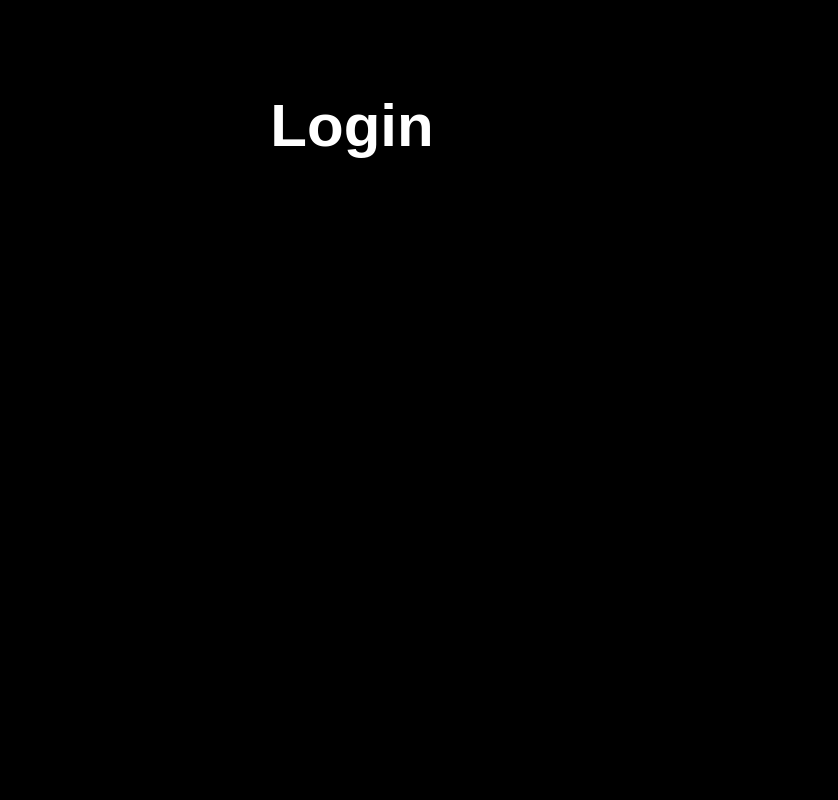
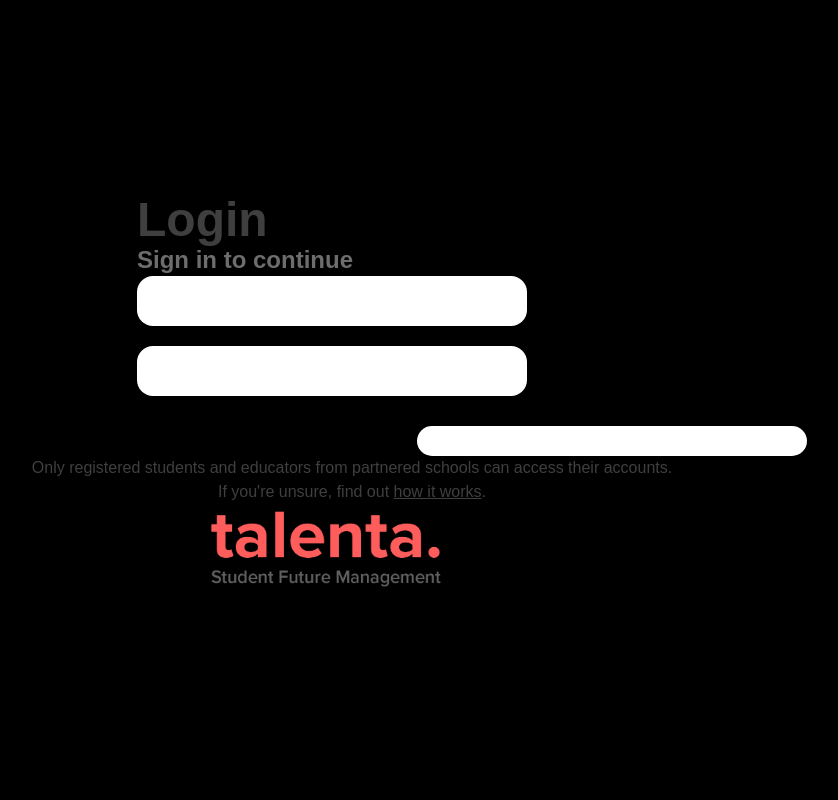
Before and after one commit to hindra2/talenta, a Next.js app: page /login-page in a window 1280 px wide. Shown: the top 800 px of the page, without its empty margins (288-1126 px from the left). Built offline with nearby package versions, Linux system fonts and the light colour scheme.

Commit message:
In Progress Login

```diff
--- a/src/app/login-page/page.tsx
+++ b/src/app/login-page/page.tsx
@@ -2,10 +2,36 @@ import Header from "@/Components/logo";
 export default function Home() {
   return (
     <main className="flex min-h-screen flex-col items-center justify-between p-24">
-      <div className="text-6xl font-bold">Login</div>
-      <div className="mt-[700px] w-[250px] h-[250px]">
-        <Header /> { }
+      <div className="mt-[100px]">
+        <div className="ml-[110px]">
+          <span className="text-5xl font-bold text-headingBlack">Login
+          </span>
+          <br></br>
+          <span className="text-2xl font-semibold text-subheadingBlack">
+            Sign in to continue
+          </span>
+        </div>
+        <div>
+          <div className="flex w-[60%] h-[50px] w-[400px] bg-white shadow-lg rounded-2xl ml-[110px]">
+            <span className="ml-[35px]">EMAIL</span>
+          </div>
+          <div className="flex w-[60%] h-[50px] w-[400px] mt-[20px] bg-white shadow-lg rounded-2xl ml-[110px]">
+            <span className="ml-[35px]">PASSWORD</span>
+          </div>
+          <div className="flex w-[60%] h-[30px] w-[120px] mt-[30px] bg-white shadow-lg rounded-3xl ml-[390px]">
+            <span className="ml-[35px] mt-[2px]"><center>LOGIN</center></span>
+          </div>
+        </div>
+        <div className="w-[650px] text-1xl text-headingBlack">
+          <center>Only registered students and educators from partnered schools can access their accounts.</center>
+
+          <center>If you're unsure, find out <u>how it works</u>.</center>
+        </div>
+        <div className="ml-[175px] w-[250px] h-[250px]">
+          <Header /> { }
+        </div>
       </div>
+
 
     </main>
   );
```
